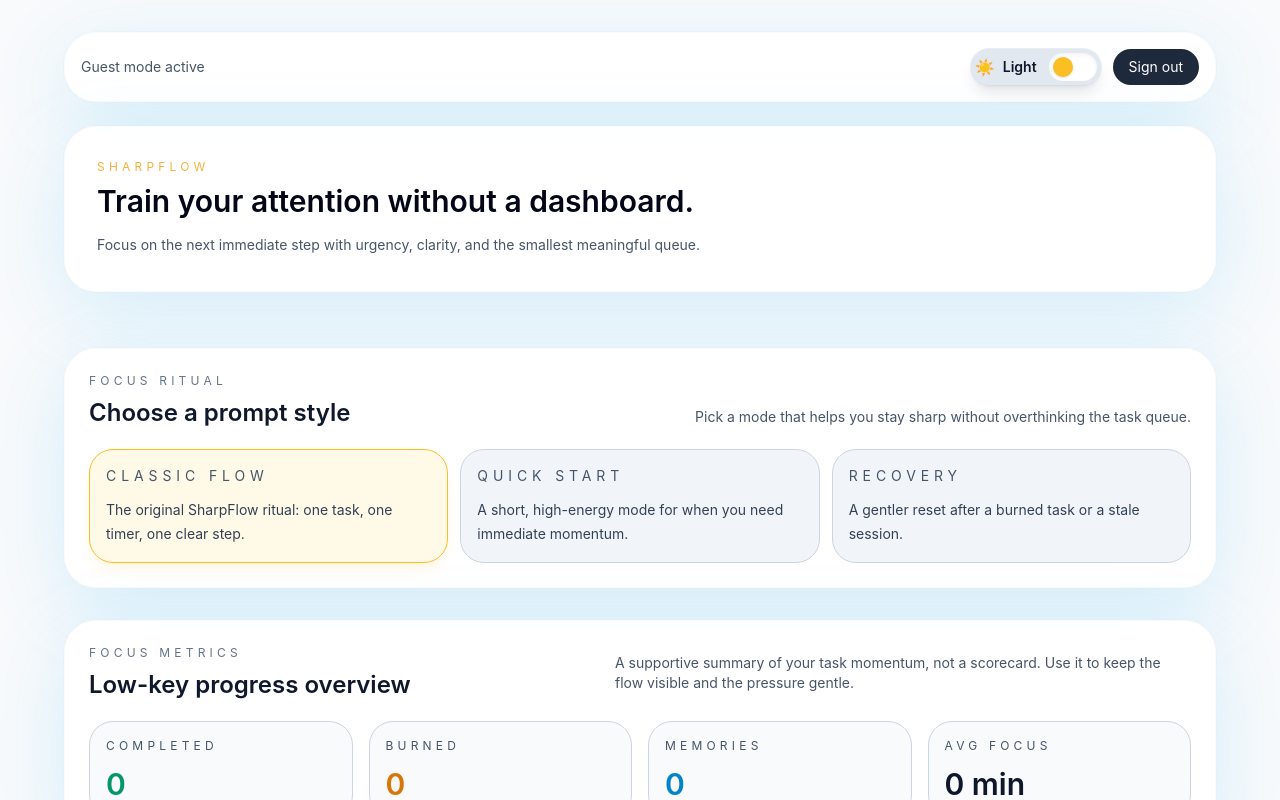
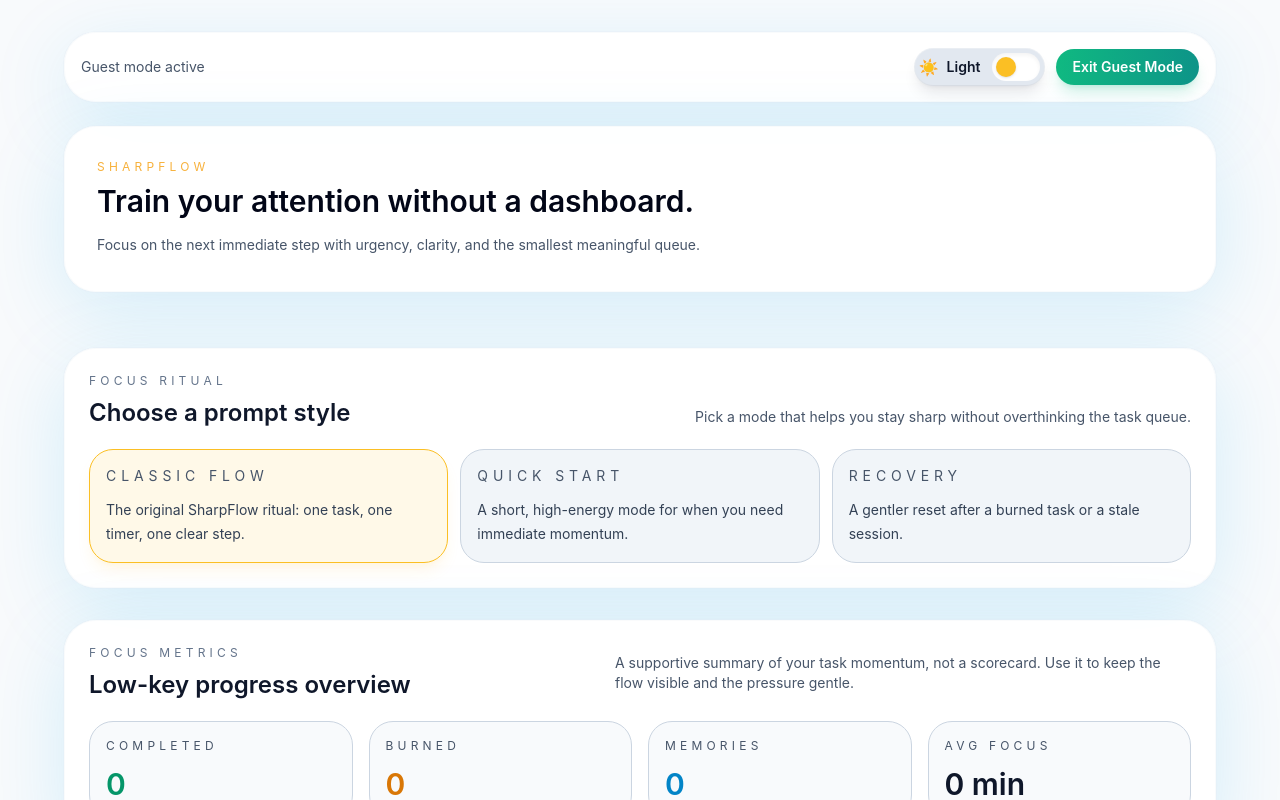
Before and after one commit to hazed0m/sharpflow, a React (Vite) app: page / in a window 1280 px wide. Both pictures are taken after a click on the button "Use guest mode". Shown: the top 800 px of the page. Built offline with nearby package versions, Linux system fonts and the light colour scheme; no server answers.

Commit message:
guest mode exit button

```diff
--- a/package.json
+++ b/package.json
@@ -12,6 +12,7 @@
   "dependencies": {
     "@supabase/ssr": "^0.10.2",
     "@supabase/supabase-js": "^2.105.1",
+    "@vercel/speed-insights": "^2.0.0",
     "framer-motion": "^11.0.0",
     "react": "^19.2.5",
     "react-dom": "^19.2.5",
--- a/src/features/auth/AuthGate.tsx
+++ b/src/features/auth/AuthGate.tsx
@@ -1,4 +1,4 @@
-import { type ReactNode, useEffect, useState } from 'react'
+import { type ReactNode, useEffect, useRef, useState } from 'react'
 import { supabase, getCurrentSession, onAuthStateChange, signInWithEmail, signInWithGoogle, signOut } from '../../services/supabase'
 import { useHasMounted } from '../../hooks/useHasMounted'
 import { useSharpFlowStore } from '../../store/useSharpFlowStore'
@@ -10,6 +10,7 @@
 
 export function AuthGate({ children }: AuthGateProps) {
   const hasMounted = useHasMounted()
+  // Start with loading state, but will transition to ready after mount or timeout
   const [status, setStatus] = useState<'loading' | 'ready' | 'offline'>('loading')
   const [userEmail, setUserEmail] = useState<string | null>(null)
   const [email, setEmail] = useState('')
@@ -19,37 +20,74 @@
 
   const isOfflineMode = !supabase
 
+  // Use ref to store current session without triggering re-renders
+  const currentSessionRef = useRef<Awaited<ReturnType<typeof getCurrentSession>> | null>(null)
+
   useEffect(() => {
-    if (!hasMounted) return
-    if (isOfflineMode) {
-      setStatus('ready')
-      return
+    if (!isOfflineMode) {
+      (async () => {
+        try {
+          currentSessionRef.current = await getCurrentSession()
+        } catch {
+          // Ignore errors - will be handled by auth state listener
+        }
+      })()
     }
 
-    setStatus('loading')
-    getCurrentSession().then((result) => {
-      const user = result.data.session?.user
-      setUserEmail(user?.email ?? null)
-      if (user?.id) {
-        setIsGuestMode(false)
-        void initializeUser(user.id)
-      }
-      setStatus('ready')
-    })
-
-    const unsubscribe = onAuthStateChange((_, session) => {
-      const user = session?.user
-      setUserEmail(user?.email ?? null)
-      if (user?.id) {
-        setIsGuestMode(false)
-        void initializeUser(user.id)
-      } else {
-        void initializeUser(null)
-      }
+    const unsubscribe = onAuthStateChange(async (_event, session) => {
+      // Debounce auth state changes to avoid rapid updates during redirect
+      setTimeout(() => {
+        setUserEmail(session?.user?.email ?? null)
+        if (session?.user?.id) {
+          setIsGuestMode(false)
+          void initializeUser(session.user.id)
+        } else {
+          // Session ended - only update if not already in guest mode or loading
+          if (!isGuestMode && status === 'ready') {
+            setUserEmail(null)
+            void initializeUser(null)
+          }
+        }
+      }, 500)
     })
 
     return unsubscribe
-  }, [hasMounted, isOfflineMode, initializeUser])
+  }, [hasMounted, isOfflineMode])
+
+  // Restore state from pre-loaded session in a separate effect
+  useEffect(() => {
+    if (!isOfflineMode && currentSessionRef.current?.data.session?.user?.id) {
+      setUserEmail(currentSessionRef.current.data.session.user.email ?? null)
+      setIsGuestMode(false)
+      void initializeUser(currentSessionRef.current.data.session.user.id)
+    } else if (
+      !currentSessionRef.current?.data.session?.user?.email &&
+      !isGuestMode &&
+      status === 'ready'
+    ) {
+      // No session - show login screen
+      setUserEmail(null)
+      void initializeUser(null)
+    }
+
+    // Transition to ready state after mount or timeout - prevents stuck loading screen
+    if (hasMounted && !isOfflineMode) {
+      const timer = setTimeout(() => void setStatus('ready'), 100)
+      return () => clearTimeout(timer)
+    } else if (!hasMounted) {
+      // Clean up on unmount - prevent memory leaks and stuck states
+      if (status === 'loading') {
+        void setStatus('ready')
+      }
+    }
+
+    return () => {
+      // Cleanup function for the component
+      if (status === 'loading') {
+        void setStatus('ready')
+      }
+    }
+  }, [isOfflineMode, isGuestMode, status])
 
   const handleEmailSignIn = async (event: React.FormEvent<HTMLFormElement>) => {
     event.preventDefault()
@@ -75,6 +113,13 @@
   const handleGuestMode = () => {
     setIsGuestMode(true)
     setStatus('ready')
+  }
+
+  const handleExitGuestMode = () => {
+    // Clear guest mode state and show login screen again
+    setIsGuestMode(false)
+    setUserEmail(null)
+    void initializeUser(null)
   }
 
   if (!hasMounted) {
@@ -154,7 +199,8 @@
         </div>
         <div className="flex items-center gap-3">
           <ThemeToggle />
-          {supabase ? (
+          {/* Sign out button - always shown when user is signed in */}
+          {supabase && userEmail && (
             <button
               type="button"
               onClick={handleSignOut}
@@ -162,7 +208,17 @@
             >
               Sign out
             </button>
-          ) : null}
+          )}
+          {/* Exit Guest Mode button - only shown in guest mode */}
+          {isGuestMode && (
+            <button
+              type="button"
+              onClick={handleExitGuestMode}
+              className="rounded-3xl bg-gradient-to-r from-emerald-500 to-teal-600 px-4 py-2 text-sm font-semibold text-white transition hover:brightness-110 shadow-lg shadow-emerald-500/20"
+            >
+              Exit Guest Mode
+            </button>
+          )}
         </div>
       </div>
       <header className="mx-auto max-w-6xl mb-8 rounded-[2rem] border border-slate-200/20 bg-white/95 p-6 shadow-glow ring-1 ring-slate-200/30 transition-colors duration-300 dark:border-white/10 dark:bg-slate-900/90 sm:p-8">
--- a/src/services/supabase.ts
+++ b/src/services/supabase.ts
@@ -24,10 +24,14 @@
 
 export async function signInWithGoogle() {
   if (!supabase) return { error: new Error('Supabase is not configured') }
+
+  // Use production redirect URI from environment for consistent OAuth flow
+  const redirectUri = import.meta.env.VITE_GOOGLE_REDIRECT_URI || window.location.origin
+
   return supabase.auth.signInWithOAuth({
     provider: 'google',
     options: {
-      redirectTo: window.location.origin,
+      redirectTo: redirectUri,
     },
   })
 }
```
Also changed, not shown: vercel.json, 1 other file (tests, documents, lock files or other folders).
